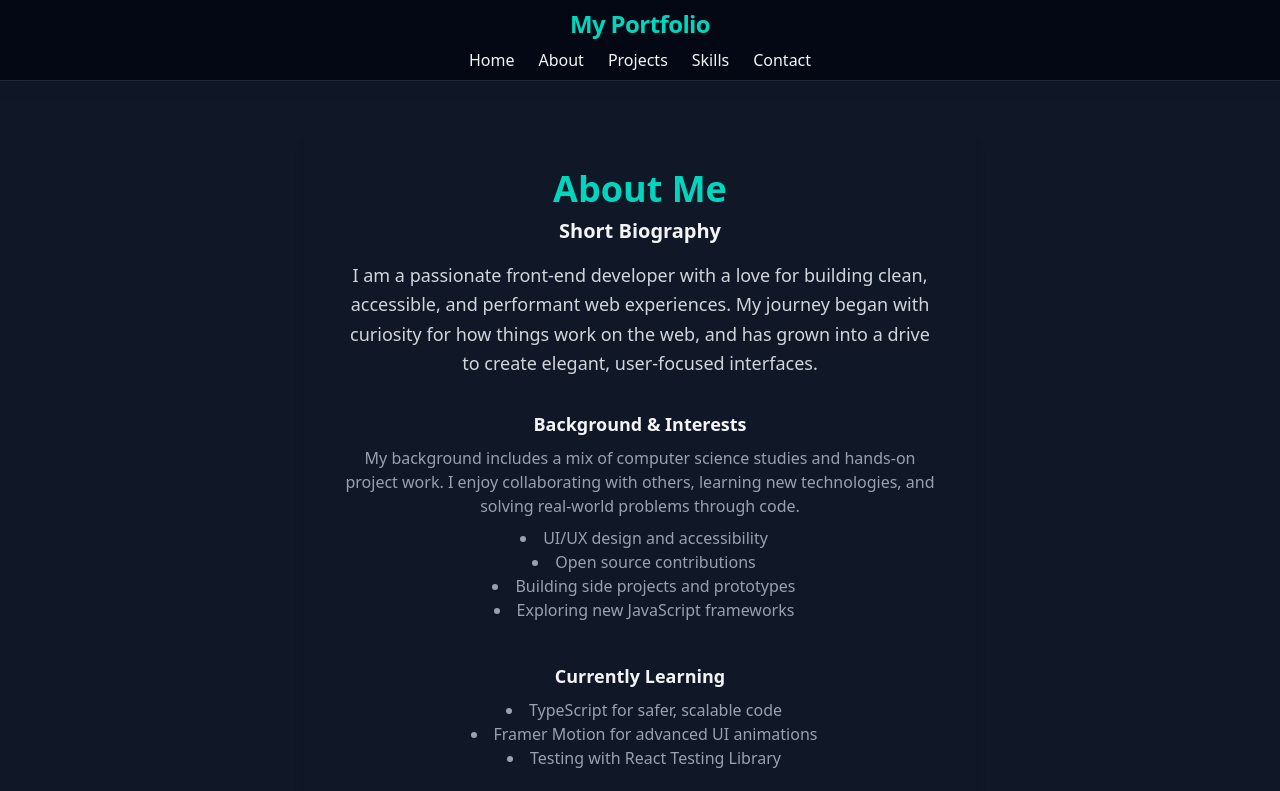
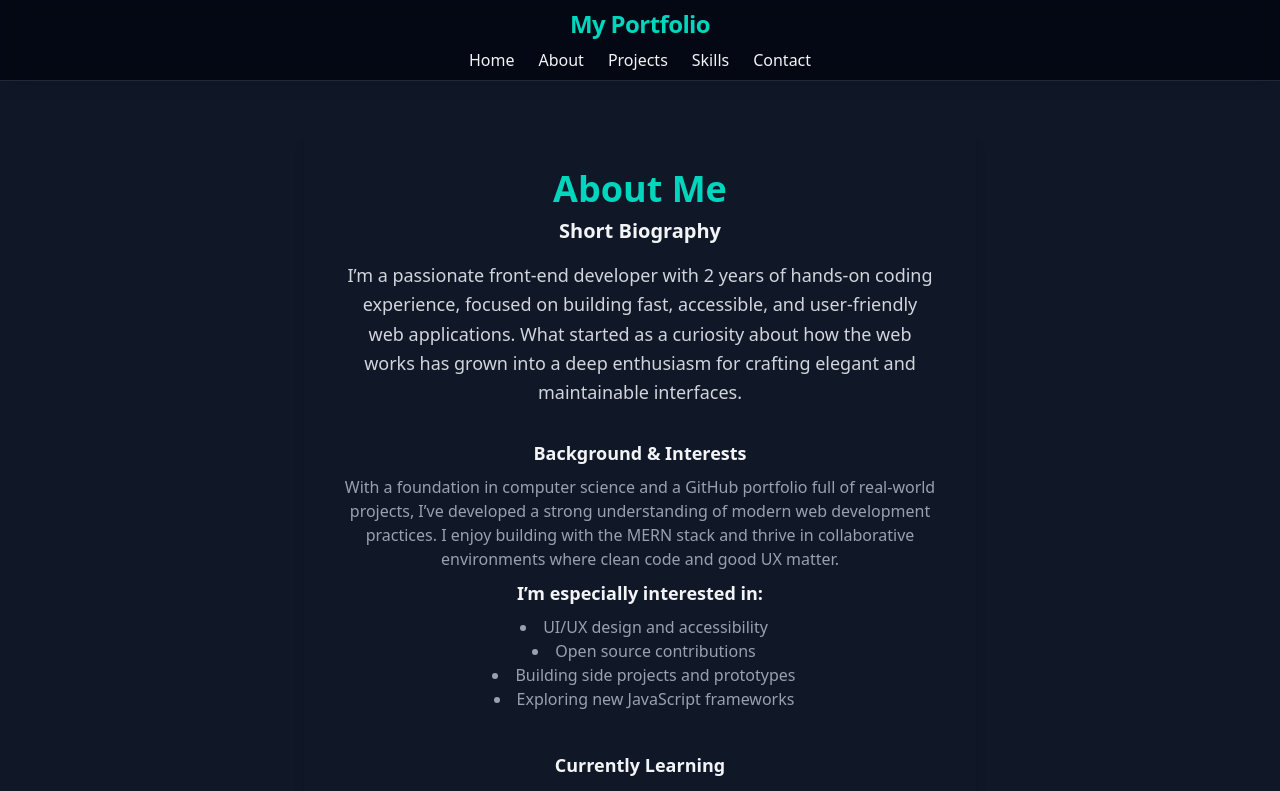
Before and after one commit to GGarenov/portfolio-2025, a React (Vite) app: page /about in a window 1280 px wide. Shown: the top 791 px of the page. Built offline with nearby package versions, Linux system fonts and the light colour scheme.

Commit message:
About section is with better description.

```diff
--- a/src/pages/About.jsx
+++ b/src/pages/About.jsx
@@ -10,10 +10,11 @@ const About = () => {
             Short Biography
           </h2>
           <p className="text-base md:text-lg text-gray-300 leading-relaxed">
-            I am a passionate front-end developer with a love for building
-            clean, accessible, and performant web experiences. My journey began
-            with curiosity for how things work on the web, and has grown into a
-            drive to create elegant, user-focused interfaces.
+            I’m a passionate front-end developer with 2 years of hands-on coding
+            experience, focused on building fast, accessible, and user-friendly
+            web applications. What started as a curiosity about how the web
+            works has grown into a deep enthusiasm for crafting elegant and
+            maintainable interfaces.
           </p>
         </header>
         <section>
@@ -21,10 +22,16 @@ const About = () => {
             Background & Interests
           </h3>
           <p className="text-base text-gray-400 mb-2">
-            My background includes a mix of computer science studies and
-            hands-on project work. I enjoy collaborating with others, learning
-            new technologies, and solving real-world problems through code.
+            With a foundation in computer science and a GitHub portfolio full of
+            real-world projects, I’ve developed a strong understanding of modern
+            web development practices. I enjoy building with the MERN stack and
+            thrive in collaborative environments where clean code and good UX
+            matter.
           </p>
+          <h3 className="text-lg font-semibold text-gray-100 mb-2">
+            I’m especially interested in:
+          </h3>
+
           <ul className="list-disc list-inside text-gray-400 text-base pl-2 mb-2">
             <li>UI/UX design and accessibility</li>
             <li>Open source contributions</li>
@@ -40,11 +47,12 @@ const About = () => {
             <li>TypeScript for safer, scalable code</li>
             <li>Framer Motion for advanced UI animations</li>
             <li>Testing with React Testing Library</li>
+            <li>PostgreSQL</li>
           </ul>
         </section>
-        <div className="flex flex-col sm:flex-row items-center gap-4 mt-4">
+        <div className="flex flex-col sm:flex-row items-center justify-center gap-4 mt-4">
           <a
-            href="/resume.pdf"
+            href="/Georgi_Garenov_Resume.pdf"
             download
             className="inline-block px-6 py-3 bg-teal-500 text-white font-semibold rounded-lg shadow-lg shadow-teal-900/40 hover:bg-teal-600 transition-colors focus:outline-none focus:ring-2 focus:ring-teal-400 focus:ring-offset-2 active:scale-95 select-none cursor-pointer text-base sm:text-lg"
             aria-label="Download Resume PDF"
```
